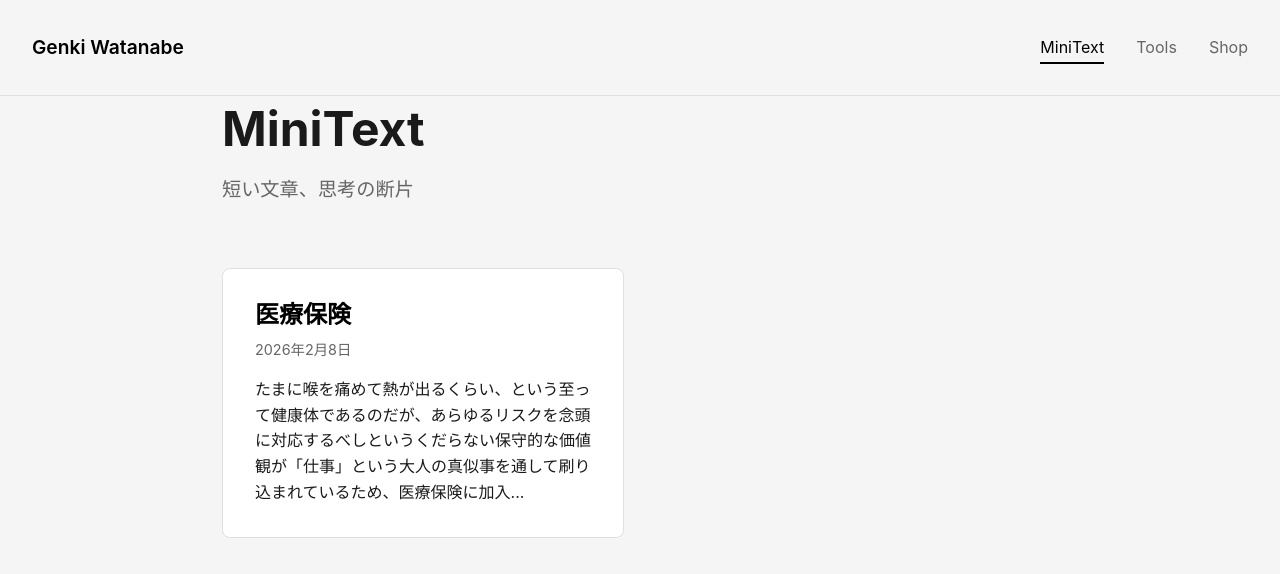
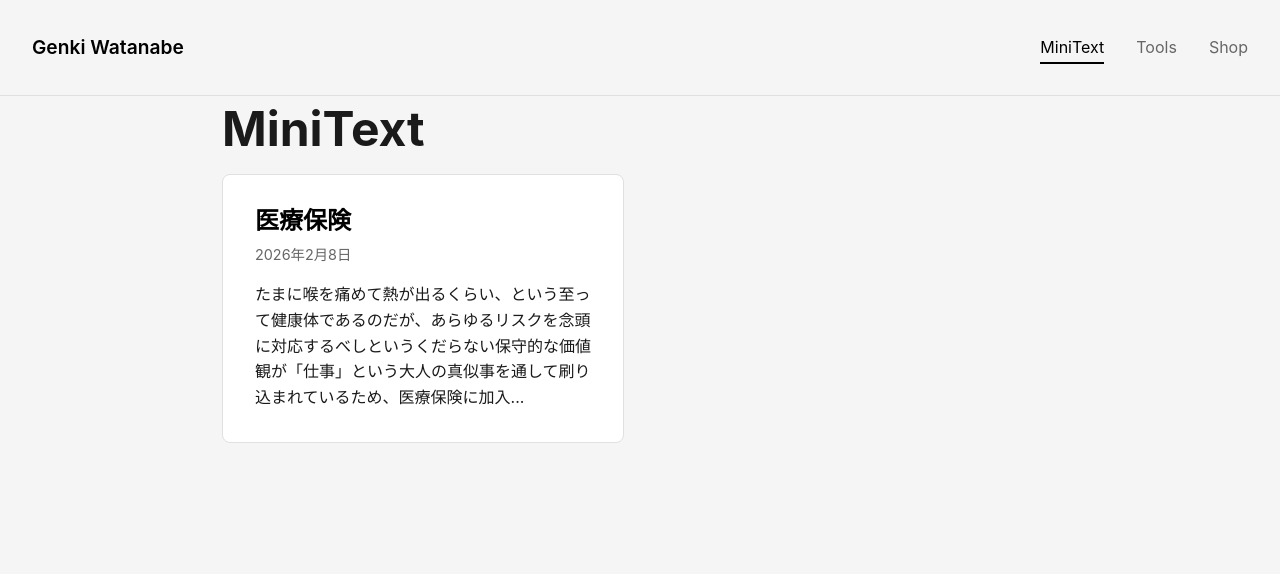
Before and after one commit to genki-kun/watanabegenki-site, a Next.js app: page /minitext in a window 1280 px wide. Shown: the top 574 px of the page. Built offline with nearby package versions, Linux system fonts and the light colour scheme.

Commit message:
remove: MiniText subtitle description

```diff
--- a/src/app/minitext/page.tsx
+++ b/src/app/minitext/page.tsx
@@ -9,7 +9,6 @@ export default function MiniTextPage() {
         <main className={styles.main}>
             <div className={styles.container}>
                 <h1 className={styles.title}>MiniText</h1>
-                <p className={styles.subtitle}>短い文章、思考の断片</p>
 
                 <div className={styles.grid}>
                     {posts.length === 0 ? (
```
